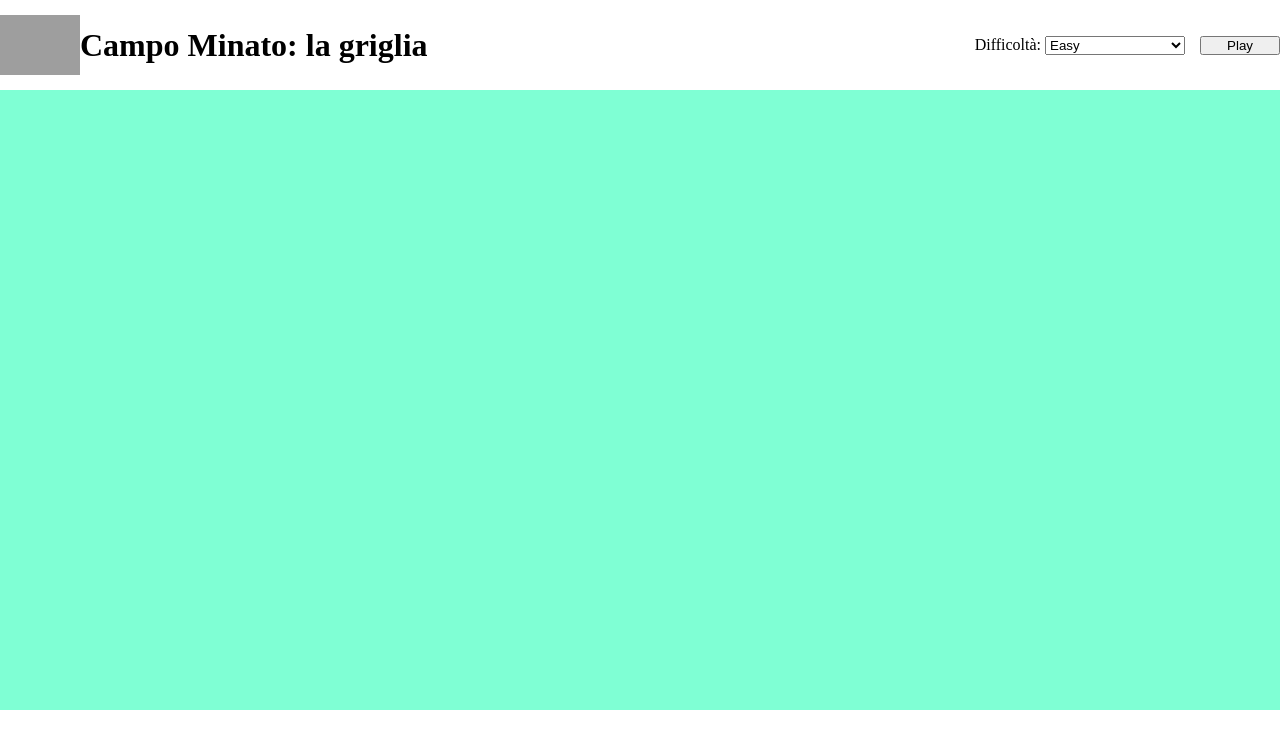
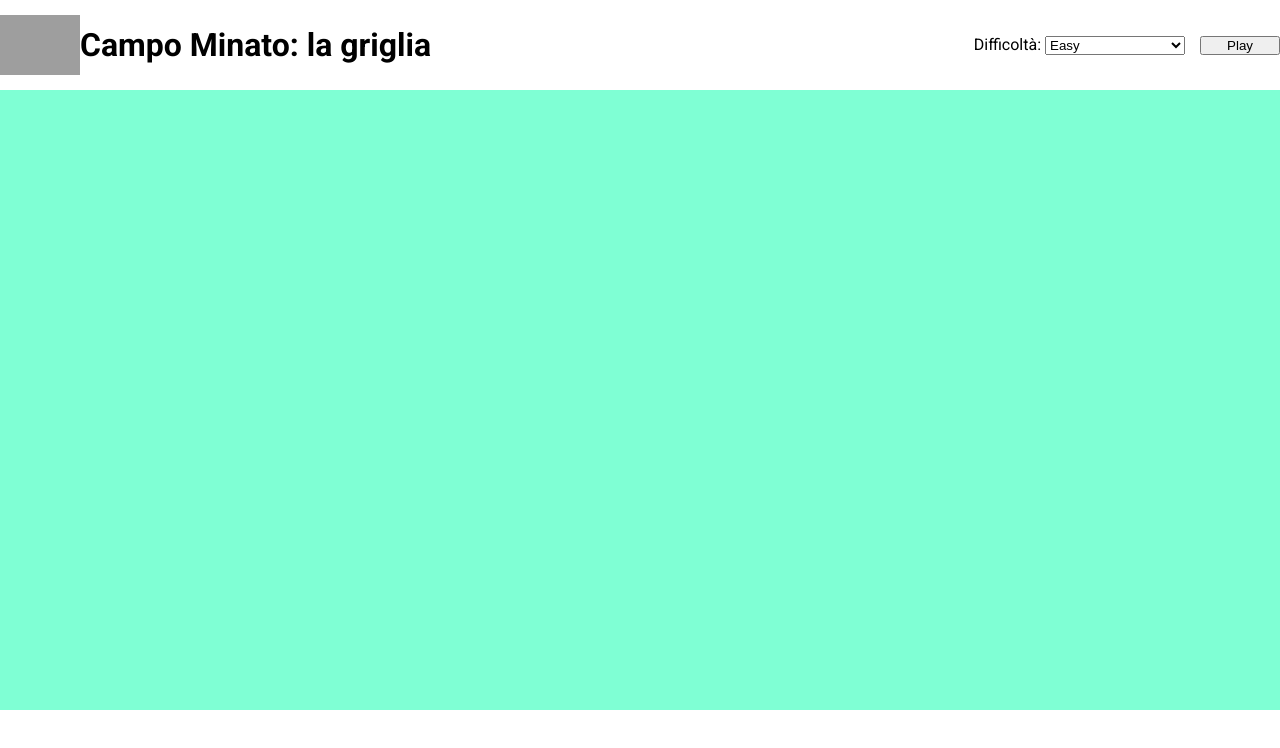
Before and after one commit to Angeloamenta/js-campominato-grid, a plain HTML site: page index.html in a window 1280 px wide. Drawn offline with Linux system fonts and the light colour scheme; grey boxes are pictures that could not be loaded.

Commit message:
cambiato font

```diff
--- a/css/style.css
+++ b/css/style.css
@@ -4,6 +4,10 @@
     box-sizing: border-box;
 }
 
+html {
+    font-size: 100%;
+    font-family: 'Roboto', sans-serif;
+}
 .container {
     width: 100%;
     height: 100vh;
--- a/index.html
+++ b/index.html
@@ -5,6 +5,9 @@
     <meta http-equiv="X-UA-Compatible" content="IE=edge">
     <meta name="viewport" content="width=device-width, initial-scale=1.0">
     <link rel="stylesheet" href="css/style.css">
+    <link rel="preconnect" href="https://fonts.googleapis.com">
+<link rel="preconnect" href="https://fonts.gstatic.com" crossorigin>
+<link href="https://fonts.googleapis.com/css2?family=Roboto:ital,wght@0,100;0,300;0,400;0,500;0,700;0,900;1,100;1,300;1,400;1,500;1,700;1,900&display=swap" rel="stylesheet">
     <title>Campo Minato</title>
 </head>
 <body>
--- a/js/script.js
+++ b/js/script.js
@@ -51,6 +51,7 @@ inputMood.innerHTML = contentDx
 
 let buttons = document.createElement("button");
 buttons.classList.add("button-play");
+// ho aggiunto innerHtml con "play" sul bottone perch altrimenti il bottone risultava vuoto
 buttons.innerHTML = "Play";
 headerDx.append(buttons);
 
```
